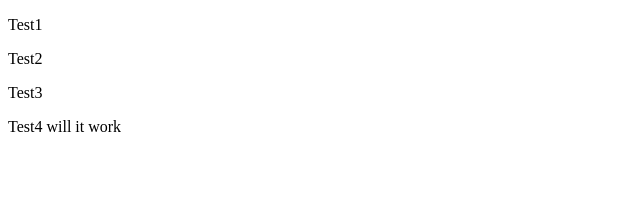
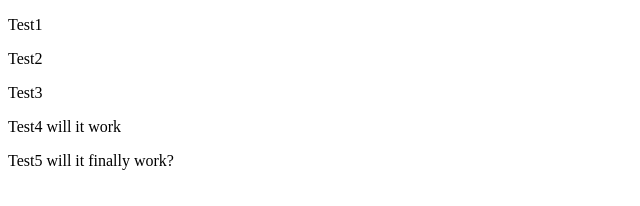
Before and after one commit to andrejTavchioski/kiii-Domasna1, a plain HTML site: page index.html in a window 1280 px wide. Shown: the whole page, without its empty margins (0-640 px from the left). Drawn offline with Linux system fonts and the light colour scheme.

Commit message:
Update index.html

```diff
--- a/index.html
+++ b/index.html
@@ -8,5 +8,6 @@
 	<p>Test2</p>
 	<p>Test3</p>
 	<p>Test4 will it work</p>
+	<p>Test5 will it finally work?</p>
 </body>
 </html>
```
